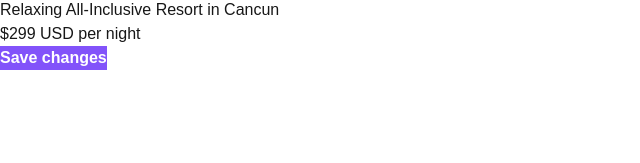
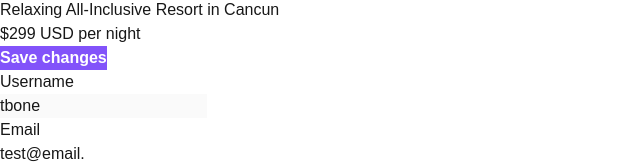
Before and after one commit to heri2000/my-personal-project, a Next.js app: page / in a window 1280 px wide. Shown: the part 2706-2869 px from the top of the page, without its empty margins (0-640 px from the left). Before the commit the page ends 2776 px from the top, so only its background shows below. Built offline with nearby package versions, Linux system fonts and the light colour scheme.

Commit message:
Test text fields

```diff
--- a/src/app/page.tsx
+++ b/src/app/page.tsx
@@ -140,6 +140,21 @@ export default function Home() {
         <button className="btn-primary">Save changes</button>
       </div>
 
+      <div className="flex flex-col w-6/12 mx-auto rounded-xl border border-gray-500 p-4">
+        <div>
+          Username
+        </div>
+        <div>
+          <input type="text" value="tbone" disabled className="w-full p-1 rounded border border-gray-500 bg-gray-800/20 disabled:text-gray-500" />
+        </div>
+        <div>
+          Email
+        </div>
+        <div>
+          <input type="email" value="test@email." required aria-invalid className="w-full p-1 rounded border border-gray-500 bg-gray-800/20 disabled:text-gray-500 invalid:border-red-500 invalid:text-red-500" />
+        </div>
+      </div>
+
     </div>
   )
 }
```
